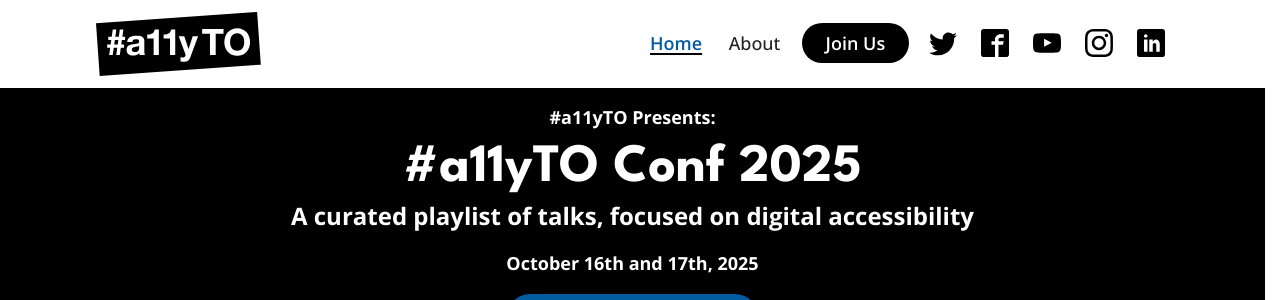
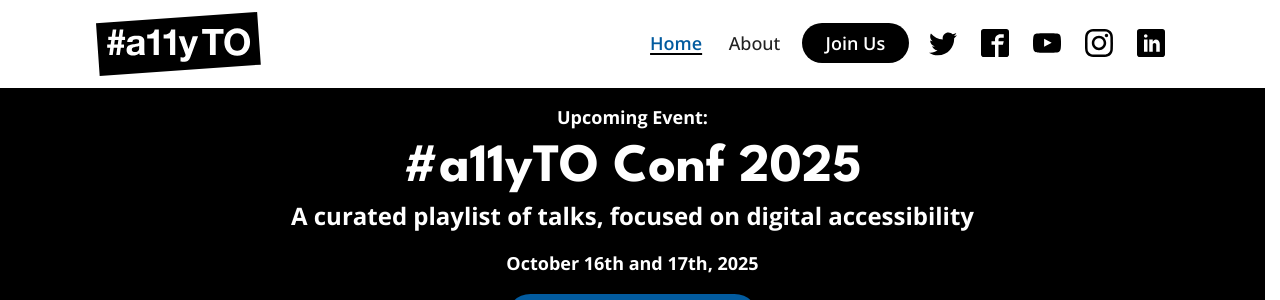
Before and after one commit to a11yTO/A11yTO-Main, a Jekyll site: the page built from index.html, in a window 1280 px wide. Shown: the top 300 px of the page. Built offline with Jekyll 4.4.1, drawn with Linux system fonts in a browser that asks for light colours.

Commit message:
Change section name

```diff
--- a/_includes/header.html
+++ b/_includes/header.html
@@ -94,7 +94,7 @@
     </div>
     {% if page.id == 'home' %}
     <section class="upcoming-event">
-      <p class="event-organizer">#a11yTO Presents:</p>
+      <p class="event-organizer">Upcoming Event:</p>
       <h1 class="event-title">#a11yTO Conf 2025</h1>
       <p class="event-description">A curated playlist of talks, focused on digital accessibility</p>
       <ul class="event-specifics">
```
